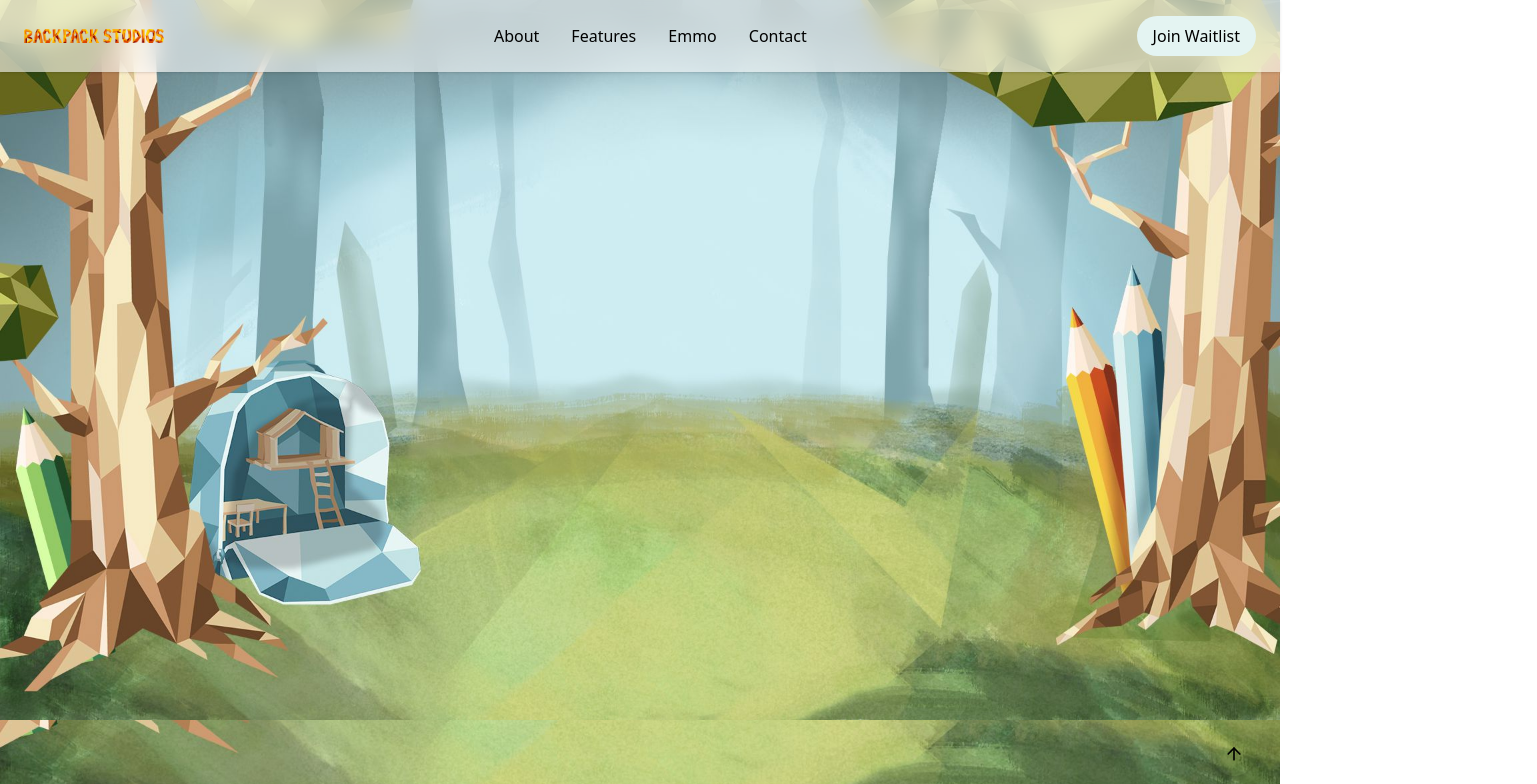
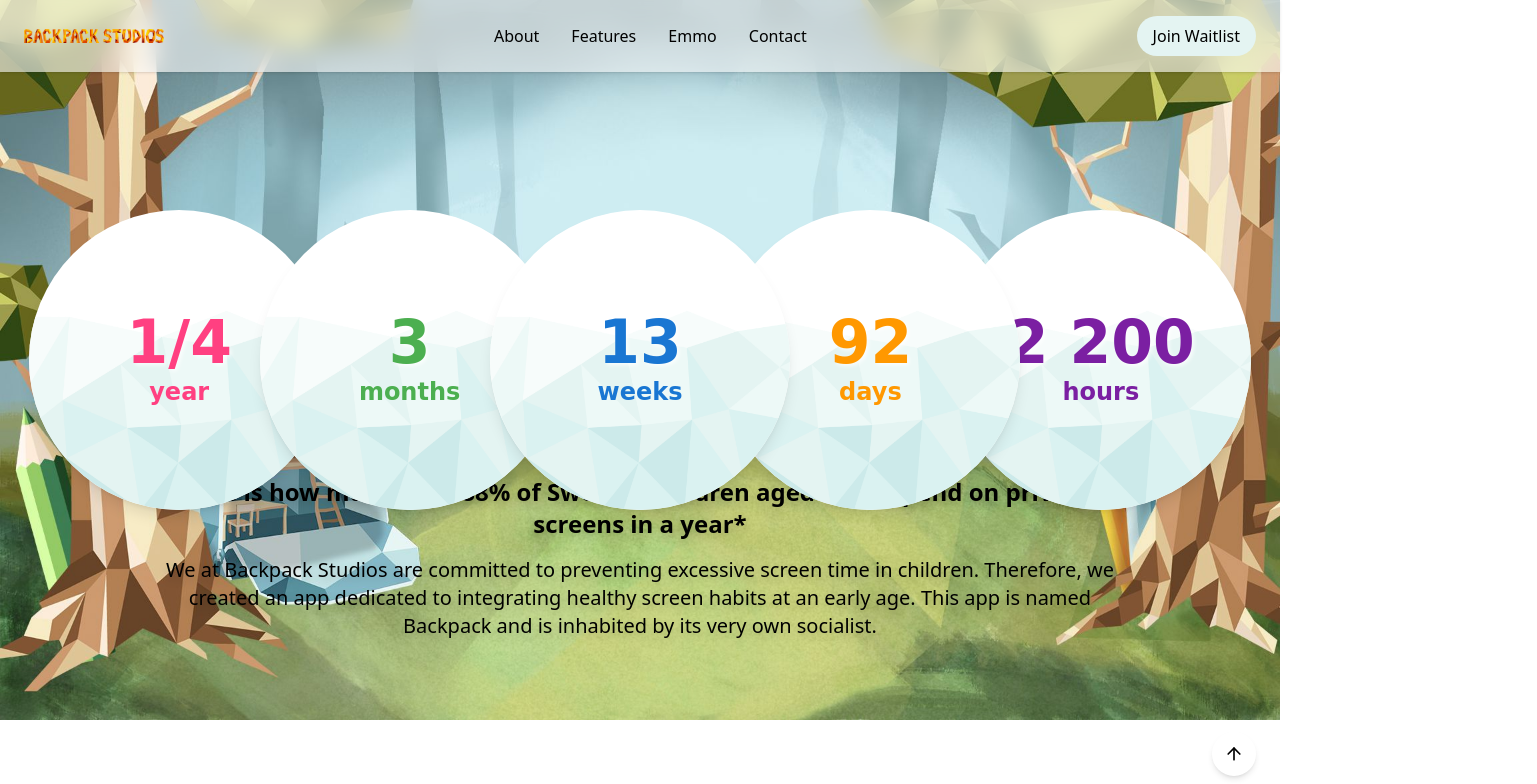
Before and after one commit to Natito9/backpack-project, a Next.js app: page / in a window 1280 px wide. Shown: the top 784 px of the page, 1537 px wide, since content can reach past the window. Built offline with nearby package versions, Linux system fonts and the light colour scheme.

Commit message:
added caption component

```diff
--- /dev/null
+++ b/src/components/hero/FactCaption.jsx
@@ -0,0 +1,31 @@
+
+"use client";
+import { useEffect, useState } from "react";
+import "animate.css";
+
+export default function FactCaption({ phase }) {
+  const [showFirst, setShowFirst] = useState(false);
+  const [showSecond, setShowSecond] = useState(false);
+
+  useEffect(() => {
+    if (phase === "expanded") {
+      setShowFirst(true);
+      setShowSecond(true)
+    }
+  }, [phase]);
+
+  return (
+    <div className="absolute bottom-20 w-full md:px-40 text-center space-y-4">
+      {showFirst && (
+        <p className="text-xl md:text-2xl font-semibold  drop-shadow-lg animate__animated animate__fadeInUp">
+          This is how much time 88% of Swedish children aged 15-17 spend on private screens in a year*
+        </p>
+      )}
+      {showSecond && (
+        <p className="text-lg md:text-xl font-medium drop-shadow-lg animate__animated animate__fadeInUp animate__delay-1s">
+         We at Backpack Studios are committed to preventing excessive screen time in children. Therefore, we created an app dedicated to integrating healthy screen habits at an early age. This app is named Backpack and is inhabited by its very own socialist.
+        </p>
+      )}
+    </div>
+  );
+}
--- a/src/components/hero/FactCards.jsx
+++ b/src/components/hero/FactCards.jsx
@@ -4,8 +4,8 @@ import "animate.css";
 import Image from "next/image";
 import CountUp from "react-countup";
 
-export default function FactCards({ onDone }) {
-  const [phase, setPhase] = useState("hidden");
+export default function FactCards({ onDone, phase, setPhase }) {
+  // const [phase, setPhase] = useState("hidden");
 
   const flyDirections = Array(5)
     .fill()
@@ -26,7 +26,7 @@ export default function FactCards({ onDone }) {
   useEffect(() => {
     const showTimer = setTimeout(() => {
       setPhase("show");
-    }, 2000); // I made here the changes from 500 to 2000
+    }, 2000);
 
     const expandedTimer = setTimeout(() => {
       setPhase("expanded");
@@ -49,7 +49,7 @@ export default function FactCards({ onDone }) {
       clearTimeout(flyAwayTimer);
       clearTimeout(endTimer);
     };
-  }, [onDone]);
+  }, [onDone, setPhase]);
 
   const facts = [
     { number: "1/4", unit: "year" },
@@ -135,7 +135,7 @@ export default function FactCards({ onDone }) {
                 transitionDelay:
                   isExpanding && !isFlyingAway
                     ? `${Math.abs(Math.floor(facts.length / 2) - i) * 120}ms`
-                    : `${i * 100}ms`, // delay for the fly away animation
+                    : `${i * 200}ms`, // delay for the fly away animation
                 ...flyStyle,
               }}
             >
--- a/src/components/hero/Hero.jsx
+++ b/src/components/hero/Hero.jsx
@@ -4,9 +4,12 @@ import Image from "next/image";
 import { useState } from "react";
 import LandingPage from "./LandingPage";
 import FactCards from "./FactCards";
+import FactCaption from "./FactCaption";
 
 export default function Hero() {
   const [showFacts, setShowFacts] = useState(true);
+  const [phase, setPhase] = useState("hidden");
+
   return (
     <section
       id="hero"
@@ -20,7 +23,13 @@ export default function Hero() {
         priority
         className="object-cover object-center -z-10"
       />
-      {showFacts && <FactCards onDone={() => setShowFacts(false)} />}
+    {showFacts && (
+        <>
+        <FactCards phase={phase} setPhase={setPhase} onDone={() => setShowFacts(false)} />
+
+          <FactCaption phase={phase} />
+        </>
+      )}
       {!showFacts && (
         <>
           <div className="absolute inset-0 flex justify-center items-start md:mt-30 mt-25 p-5">
--- a/src/components/hero/LandingPage.jsx
+++ b/src/components/hero/LandingPage.jsx
@@ -48,14 +48,14 @@ export default function LandingPage({ onDone }) {
   }, [onDone]);
 
   return (
-    <section className="relative h-screen w-full">
-      <Image
-        src="/assets/images/hero-background.jpg"
-        alt="Background"
-        fill
-        priority
-        className="object-cover object-center -z-10"
-      />
+    // <section className="relative h-screen w-full">
+    //    <Image
+    //    src="/assets/images/hero-background.jpg"
+    //    alt="Background"
+    //    fill
+    //   priority
+    //   className="object-cover object-center -z-10"
+    // />
       <div className="absolute inset-0 flex items-center justify-center text-center px-4">
         <div
           className="
@@ -74,6 +74,6 @@ export default function LandingPage({ onDone }) {
           <span className="block">Webpack Studios</span>
         </div>
       </div>
-    </section>
+    // </section>
   );
 }
```
